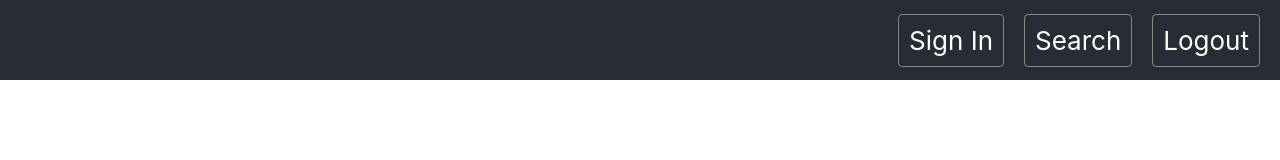
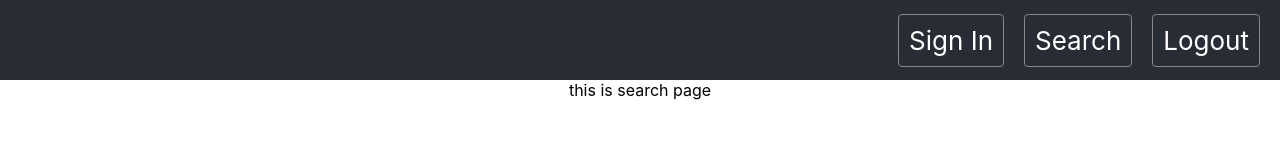
Before and after one commit to vikk2411/xebia, a React (Create React App) app: page /search in a window 1280 px wide. Shown: the top 160 px of the page. Built offline with nearby package versions, Linux system fonts and the light colour scheme.

Commit message:
links now wokring

```diff
--- a/src/App.css
+++ b/src/App.css
@@ -1,16 +1,5 @@
 .App {
   text-align: center;
-}
-
-.App-header {
-  background-color: #282c34;
-  min-height: 10vh;
-  display: flex;
-  flex-direction: row;
-  align-items: center;
-  justify-content: flex-end;
-  font-size: calc(10px + 2vmin);
-  color: white;
 }
 
 .link{
--- a/src/App.js
+++ b/src/App.js
@@ -1,6 +1,6 @@
 import React, { Component } from 'react';
 import './App.css';
-import { BrowserRouter, Route, Switch, Link } from 'react-router-dom'
+import { BrowserRouter, Route, Switch } from 'react-router-dom'
 import SearchPage from './pages/Search'
 import LoginPage from './pages/Login'
 
@@ -10,11 +10,6 @@ class App extends Component {
       <div className="App">
         <BrowserRouter>
           <Switch>
-            <header className="App-header">
-              <Link className="link" to="/">Sign In</Link>
-              <Link className="link" to="/search">Search</Link>
-              <Link className="link" to="/Logout">Logout</Link>
-            </header>
             <Route exact path="/" component={LoginPage} />
             <Route exact path="/search" component={SearchPage} />
           </Switch>
--- a/src/pages/Login.js
+++ b/src/pages/Login.js
@@ -1,11 +1,13 @@
 import React, { Component } from 'react';
+import Header from "../partials/Header"
 
-const loginPage = () => {
+const Login = () => {
   return(
-    <div style={{marginTop: '20px'}}>
-      this is login page
+    <div>
+      <Header />
+      <span>this is login page</span>
     </div>
   )
 }
 
-export default loginPage;
+export default Login;
--- a/src/pages/Search.js
+++ b/src/pages/Search.js
@@ -1,11 +1,13 @@
 import React, { Component } from 'react';
+import Header from "../partials/Header"
 
-const searchPage = () => {
+const Search = () => {
   return(
     <div>
-      this is search page
+      <Header />
+      <span>this is search page</span>
     </div>
   )
 }
 
-export default searchPage;
+export default Search;
--- /dev/null
+++ b/src/partials/Header.css
@@ -0,0 +1,10 @@
+.App-header {
+  background-color: #282c34;
+  min-height: 10vh;
+  display: flex;
+  flex-direction: row;
+  align-items: center;
+  justify-content: flex-end;
+  font-size: calc(10px + 2vmin);
+  color: white;
+}
--- /dev/null
+++ b/src/partials/Header.js
@@ -0,0 +1,15 @@
+import React, { Component } from 'react';
+import { Link } from 'react-router-dom'
+import './Header.css';
+
+const Header = () => {
+  return(
+    <div className="App-header">
+      <Link className="link" to="/">Sign In</Link>
+      <Link className="link" to="/search">Search</Link>
+      <Link className="link" to="/Logout">Logout</Link>
+    </div>
+  )
+}
+
+export default Header;
```
